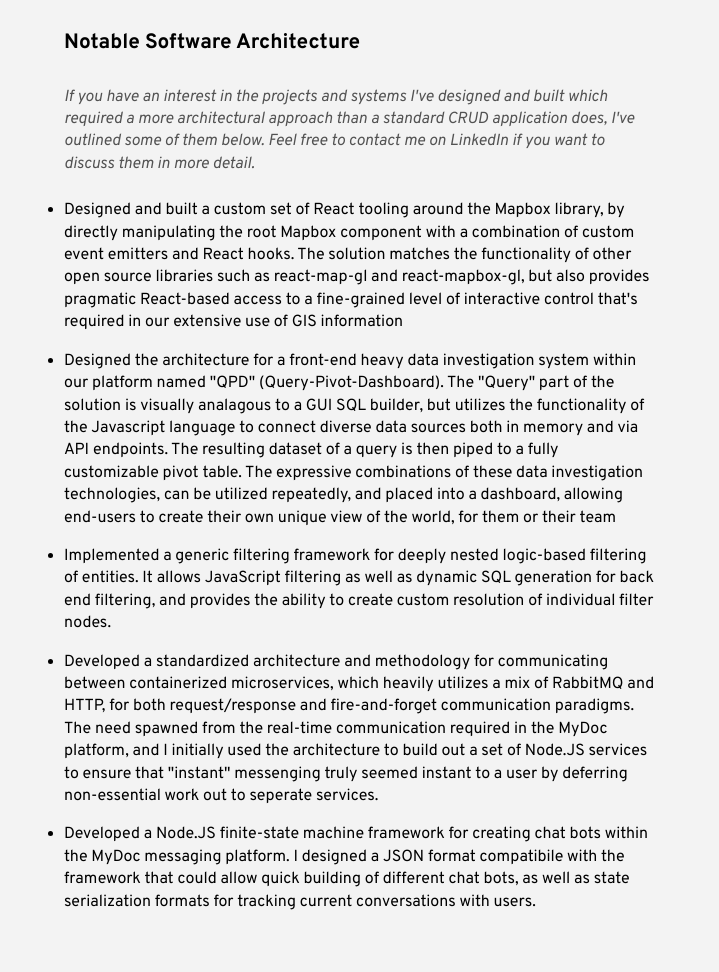
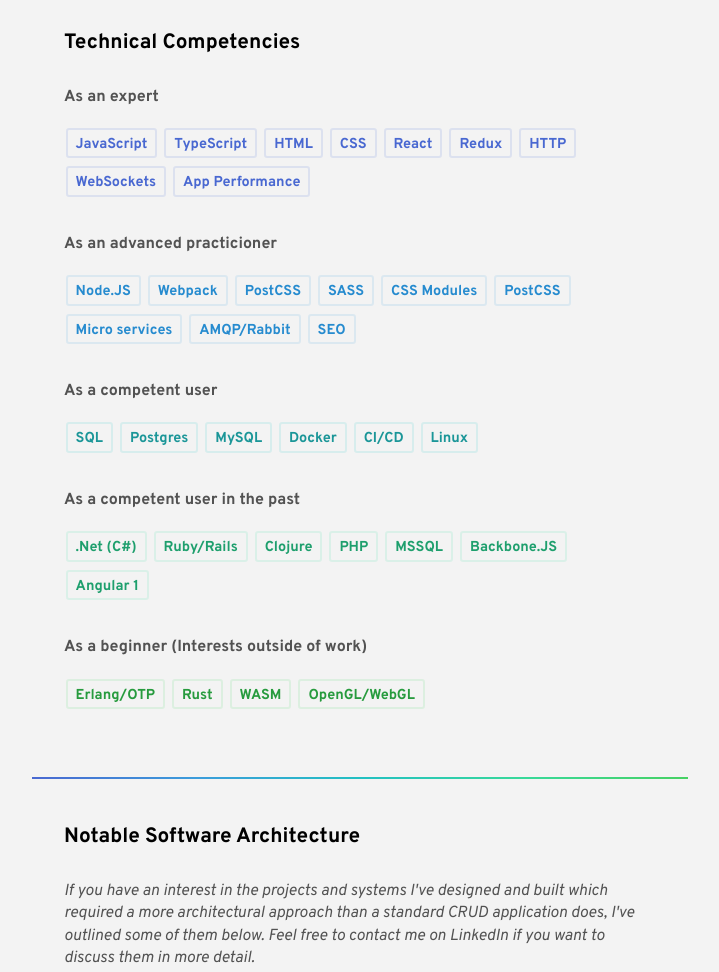
Before and after one commit to flagpoonage/jhay, a plain HTML site: page index.html in a window 1280 px wide. Shown: the part 1440-2412 px from the top of the page, without its empty margins (280-999 px from the left). Drawn offline with Linux system fonts and the light colour scheme.

Commit message:
More updates

```diff
--- a/index.css
+++ b/index.css
@@ -60,10 +60,16 @@ table {
   --c1: #4968D1;
   --c1-light: #4968D122;
   --c2: #3B9CDB;
+  --c2-text: #268bcf;
+  --c2-light: #3B9CDB22;
   --c3: #22C0C2;
+  --c3-text: #1b9698;
   --c3-light: #22C0C222;
   --c4: #38D99A;
+  --c4-text: #1e9f6d;
+  --c4-light: #38D99A22;
   --c5: #47D163;
+  --c5-text: #279b3e;
   --c5-light: #47D16322;
   --text: #525252;
   --htext: #344d9d;
@@ -283,6 +289,55 @@ article {
   margin-bottom: 1rem;
 }
 
+.competency-list {
+  margin: 1rem 0;
+}
+
+.competency-level {
+  color: var(--text);
+  font-size: 1rem;
+  margin-top: 2rem;
+}
+
+.competency {
+  display: inline-block;
+  padding: 0.5rem 0.5rem 0.25rem 0.5rem;
+  color: var(--c1);
+  margin: 0.25rem 0.1rem;
+  line-height: 0.9rem;
+  vertical-align: baseline;
+  font-size: 0.9rem;
+  font-weight: bold;
+  text-align: center;
+  border: solid 2px var(--c1-light);
+  border-radius: 0.2rem;
+}
+
+.competency-list:nth-child(3) .competency {
+  color: var(--c1);
+  border: solid 2px var(--c1-light);
+}
+
+.competency-list:nth-child(5) .competency {
+  color: var(--c2-text);
+  border: solid 2px var(--c2-light);
+}
+
+.competency-list:nth-child(7) .competency {
+  color: var(--c3-text);
+  border: solid 2px var(--c3-light);
+}
+
+.competency-list:nth-child(9) .competency {
+  color: var(--c4-text);
+  border: solid 2px var(--c4-light);
+}
+
+.competency-list:nth-child(11) .competency {
+  color: var(--c5-text);
+  border: solid 2px var(--c5-light);
+}
+
 .page-break {
   display: none;
   border: none;
--- a/index.html
+++ b/index.html
@@ -117,6 +117,7 @@
           </ul>
         </div>
       </article>
+      <hr class="page-break" />
       <article>
         <header class="employment-header">
           <div class="employment-title">
@@ -225,7 +226,6 @@
           </ul>
         </div>
       </article>
-      <hr class="page-break" />
       <article>
         <header class="employment-header">
           <div class="employment-title">
@@ -333,6 +333,61 @@
     </section>
     <hr class="section-boundary" />
     <section>
+      <h3>Technical Competencies</h3>
+      <h4 class="competency-level">As an expert</h4>
+      <div class="competency-list">
+        <span class="competency">JavaScript</span>
+        <span class="competency">TypeScript</span>
+        <span class="competency">HTML</span>
+        <span class="competency">CSS</span>
+        <span class="competency">React</span>
+        <span class="competency">Redux</span>
+        <span class="competency">HTTP</span>
+        <span class="competency">WebSockets</span>
+        <span class="competency">App Performance</span>
+      </div>
+      <h4 class="competency-level">As an advanced practicioner</h4>
+      <div class="competency-list">
+        <span class="competency">Node.JS</span>
+        <span class="competency">Webpack</span>
+        <span class="competency">PostCSS</span>
+        <span class="competency">SASS</span>
+        <span class="competency">CSS Modules</span>
+        <span class="competency">PostCSS</span>
+        <span class="competency">Micro services</span>
+        <span class="competency">AMQP/Rabbit</span>
+        <span class="competency">SEO</span>
+      </div>
+      <h4 class="competency-level">As a competent user</h4>
+      <div class="competency-list">
+        <span class="competency">SQL</span>
+        <span class="competency">Postgres</span>
+        <span class="competency">MySQL</span>
+        <span class="competency">Docker</span>
+        <span class="competency">CI/CD</span>
+        <span class="competency">Linux</span>
+      </div>
+      <h4 class="competency-level">As a competent user in the past</h4>
+      <div class="competency-list">
+        <span class="competency">.Net (C#)</span>
+        <span class="competency">Ruby/Rails</span>
+        <span class="competency">Clojure</span>
+        <span class="competency">PHP</span>
+        <span class="competency">MSSQL</span>
+        <span class="competency">Backbone.JS</span>
+        <span class="competency">Angular 1</span>
+      </div>
+      <h4 class="competency-level">As a beginner (Interests outside of work)</h4>
+      <div class="competency-list">
+        <span class="competency">Erlang/OTP</span>
+        <span class="competency">Rust</span>
+        <span class="competency">WASM</span>
+        <span class="competency">OpenGL/WebGL</span>
+      </div>
+
+    </section>
+    <hr class="section-boundary" />
+    <section>
       <h3>Notable Software Architecture</h3>
       <p class="section-blurb">If you have an interest in the projects and systems I've designed and built which
         required a more architectural approach than a standard CRUD application does, I've outlined some of them below.
```
